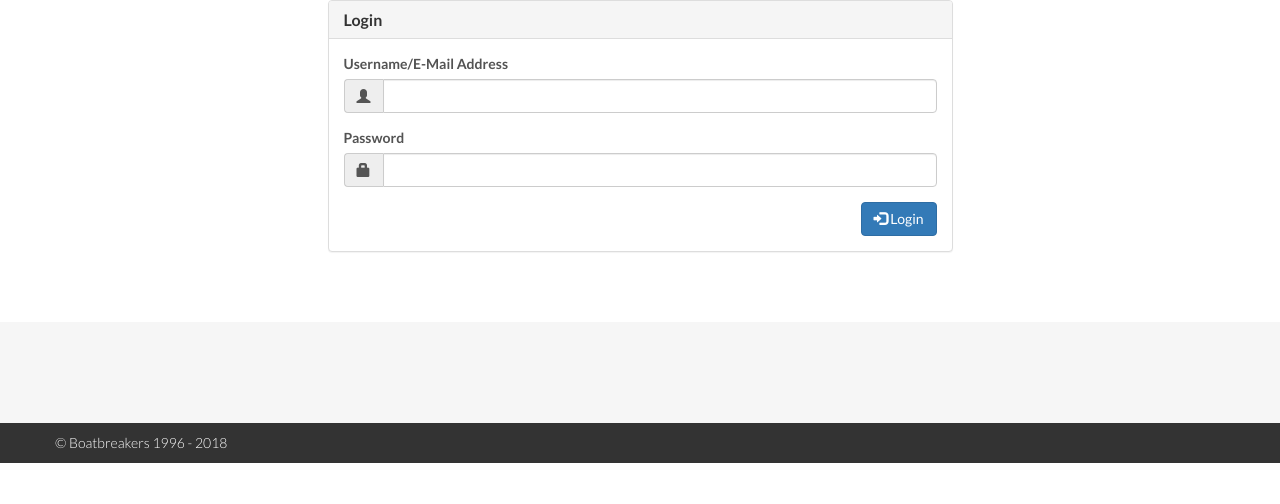
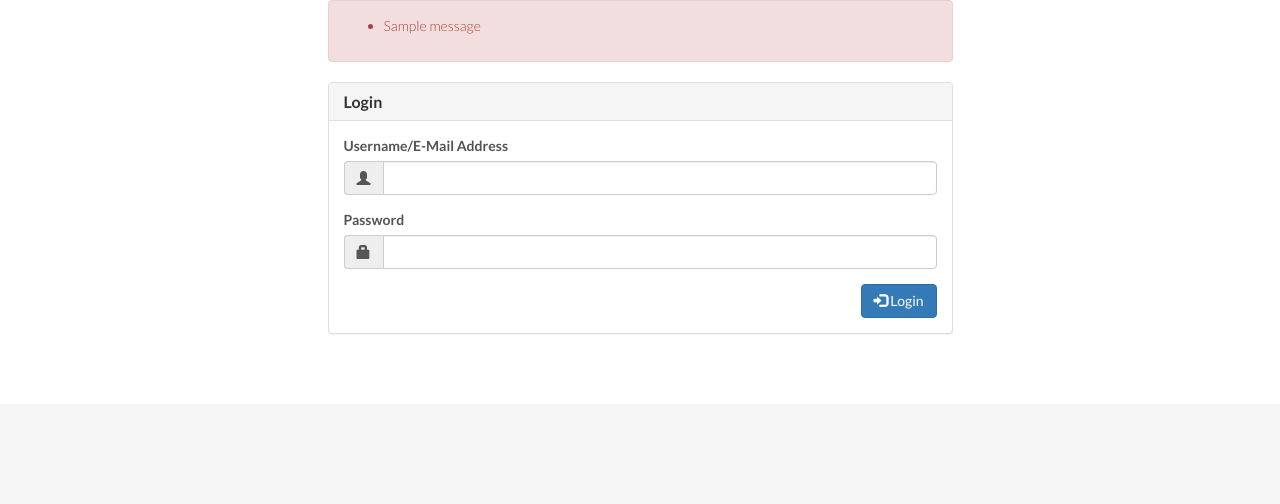
Before and after one commit to Code-Institute-Submissions/StreamThreeProject-1, a Django app: page /accounts/login/ in a window 1280 px wide. Shown: the part 232-736 px from the top of the page. Run offline with Django 3.2, Linux system fonts and the light colour scheme; tables that the repository leaves empty hold one stand-in row (values such as "Sample post"); one stand-in notice (Sample message) is shown; some libraries are stand-ins or nearby versions.

Commit message:
Added login errors notifications

```diff
--- a/templates/user_accounts/login.html
+++ b/templates/user_accounts/login.html
@@ -5,6 +5,17 @@
 		{% csrf_token %}
 		<div class="row">
 			<div class="col-xs-12 col-sm-12 col-md-6 col-lg-6 col-md-offset-3 col-lg-offset-3">
+				{% if messages %}
+					<div class="alert alert-danger">
+						<div class="messages">
+							<ul>
+								{% for message in messages %}
+									<li>{{ message }}</li>
+								{% endfor %}
+							</ul>
+						</div>
+					</div>
+				{% endif %}
 				<div class="panel panel-default">
 					<div class="panel-heading">
 						<h3 class="panel-title">Login</h3>
```
